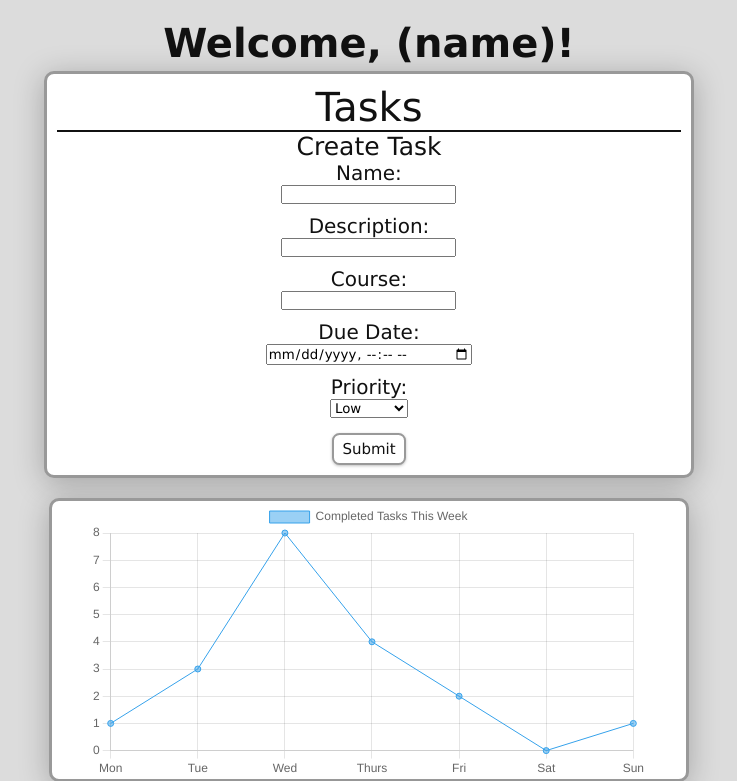
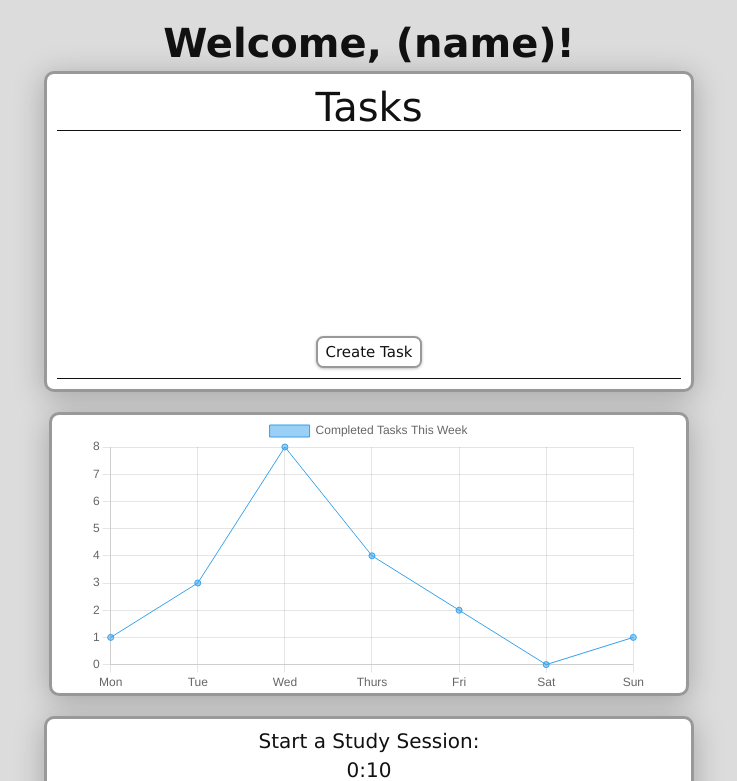
Before and after one commit to lucasleung8/studyflow, a PHP site: page /home.html in a window 1280 px wide. Shown: the top 781 px of the page, without its empty margins (271-1008 px from the left). Run offline with PHP 8.4, Linux system fonts and the light colour scheme.

Commit message:
hid task create window for now, css changes

```diff
--- a/css/tasks.css
+++ b/css/tasks.css
@@ -1,4 +1,4 @@
-#taskFormContainer {
+.taskFormContainer {
     display: flex;
     flex-direction: column;
     background-color: var(--container-color);
@@ -15,7 +15,7 @@
     justify-content: center;
 }
 
-#taskFormContainer hr {
+.taskFormContainer hr {
     width: 100%;
     border: none;
     border-top: 1px solid var(--font-color);
@@ -44,11 +44,12 @@
     margin-bottom: 10px;
 }
 
-#taskSubmit {
+.taskButton {
     display: flex;
     align-items: center;
     cursor: pointer;
     margin-top: 5px;
+    margin-bottom: 10px;
     font-weight: 500;
     font-size: 15px;
     padding: 5px 8px 5px 8px;
@@ -59,12 +60,37 @@
     border-radius: 0.5em;
 }
 
-#taskSubmit:hover {
+.taskButton:hover {
     background: var(--button-hover-color);
     box-shadow: 0 1px 3px var(--shadow-color);
 }
 
-#taskSubmit:active {
+.taskButton:active {
     background: var(--button-active-color);
     box-shadow: 0 0.5px 3px var(--shadow-color);
 }
+
+#tasklist {
+    min-height: 200px;
+}
+
+#taskPopup {
+    display: none;
+    flex-direction: column;
+    background-color: var(--container-color);
+    width: 86%;
+    max-width: 650px;
+    padding: 10px;
+    border: 3px solid var(--border-color);
+    border-radius: 10px;
+    box-shadow: 0 5px 30px var(--shadow-color);
+    color: var(--font-color);
+    font-weight: 400;
+    font-size: 20px;
+    align-items: center;
+    justify-content: center;
+}
+
+#createTask {
+
+}
--- a/home.html
+++ b/home.html
@@ -25,14 +25,17 @@ Created by Raymond, Aiden, and Lucas for COMPSCI 1XD3 at McMaster University
 
 <body>
     <h1 id="greeting">Welcome, (name)!</h1>
-    <div id="taskFormContainer">
+    <div class="taskFormContainer">
         <h1 id="taskHeader">Tasks</h1>
         <hr>
         <div id="tasklist"></div>
+        <input id="createTask" class="taskButton" type="button" value="Create Task">
         <hr>
+    </div>
 
-        <h2 id="createTaskHeader">Create Task</h2>
+    <div class="taskFormContainer" id="taskPopup">
         <div id="createTask">
+            <h2 id="createTaskHeader">Create Task</h2>
             Name: <input id="taskName" class="taskInput" name="taskName" type="text">
             Description: <input id="taskDesc" class="taskInput" name="taskDesc" type="text">
             Course: <input id="course" class="taskInput" name="course" type="text">
@@ -44,9 +47,12 @@ Created by Raymond, Aiden, and Lucas for COMPSCI 1XD3 at McMaster University
                 <option value="4">URGENT</option>
             </select>
             <span id="taskFeedback"></span>
-            <input id="taskSubmit" type="submit">
+            <input id="taskSubmit" class="taskButton" type="submit">
         </div>
     </div>
+
+
+
 
     <div id="chartContainer" style="width: 50%;">
         <canvas id="chart"></canvas>
--- a/js/home/tasks.js
+++ b/js/home/tasks.js
@@ -1,6 +1,7 @@
 window.addEventListener("load", function (event) {
     // UserId set at 1 as a placeholder, will be from session after login is made
     let userID = 1;
+    let taskSubmit = document.getElementById("taskSubmit");
 
     function taskAdded(feedback) {
         const feedbackElement = document.getElementById("taskFeedback");
@@ -13,7 +14,8 @@ window.addEventListener("load", function (event) {
         }
     }
 
-    let taskSubmit = document.getElementById("taskSubmit");
+
+
 
     taskSubmit.addEventListener("click", function (event) {
         event.preventDefault();
```
